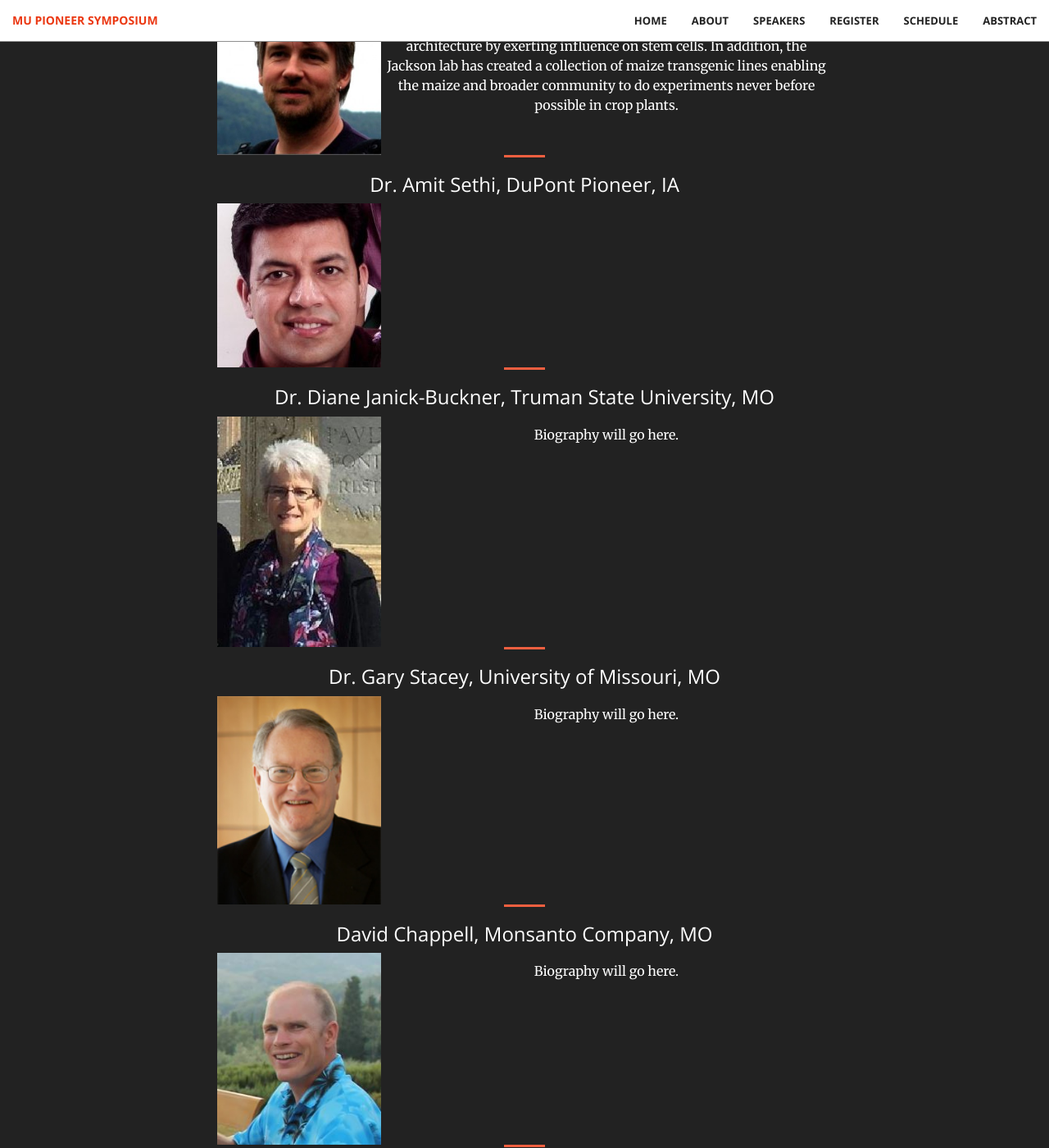
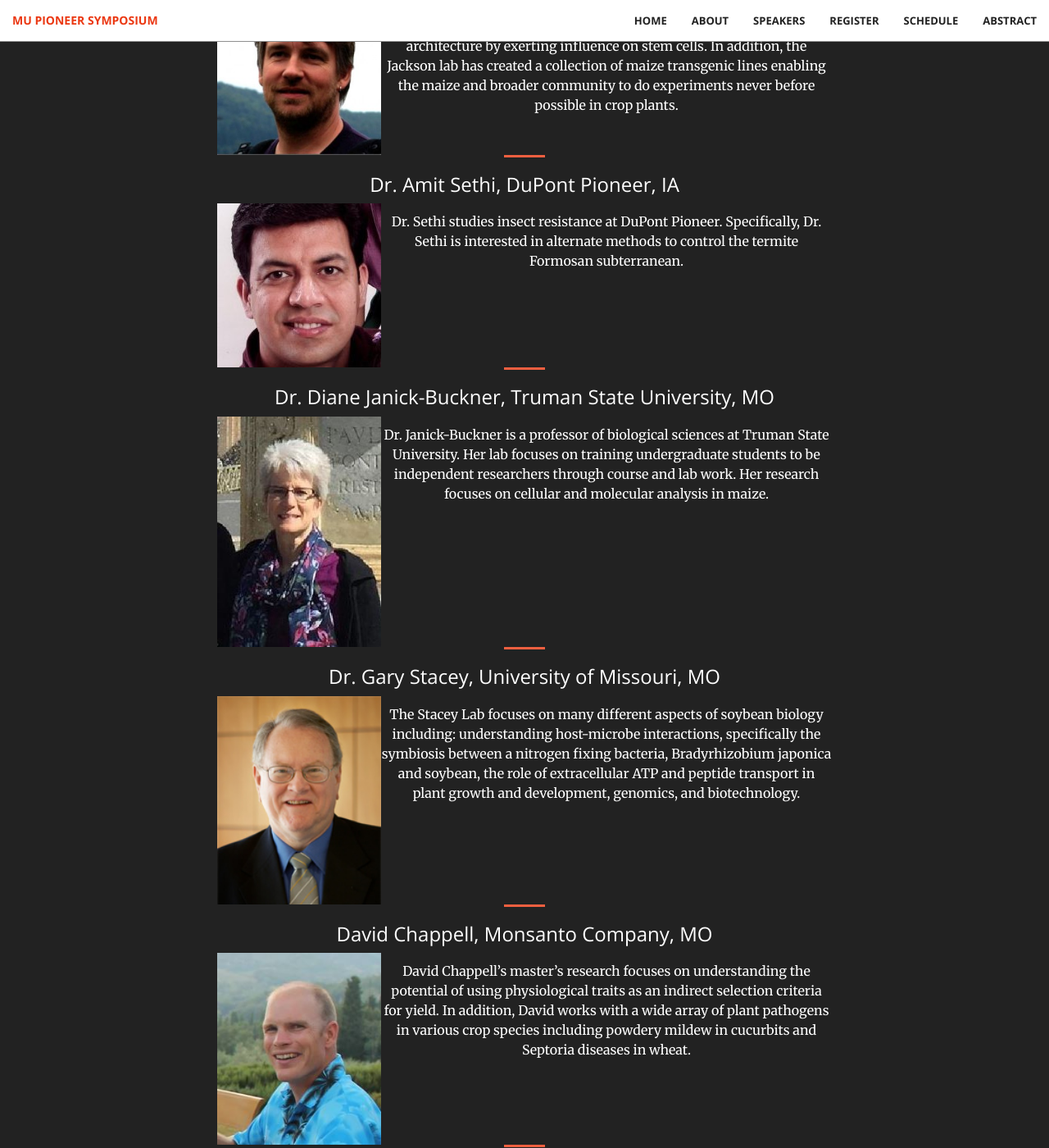
Before and after one commit to mupioneersymposium/mupioneersymposium.github.io, a Jekyll site: the page built from speakers.md, in a window 1280 px wide and 1400 px high, scrolled down 282 px. Shown: the whole window at 82% size. Built offline with Jekyll 4.4.1, drawn with Linux system fonts in a browser that asks for light colours.

Commit message:
Update speakers.md

```diff
--- a/speakers.md
+++ b/speakers.md
@@ -18,6 +18,7 @@ The Jackson Lab studies signals in cells that regulate growth and shape in plant
 
 <img src="/img/speaker2.png" alt="Dr. Amit Sethi Photo" width="200px" style="float: left" />
 
+Dr. Sethi studies insect resistance at DuPont Pioneer. Specifically, Dr. Sethi is interested in alternate methods to control the termite Formosan subterranean.
 
 
 <hr style="clear: both;" />
@@ -26,7 +27,7 @@ The Jackson Lab studies signals in cells that regulate growth and shape in plant
 
 <img src="/img/jb2.JPG" alt="Dr. Diane Janick-Buckner" width="200px" style="float: left" />
 
-Biography will go here.
+Dr. Janick-Buckner is a professor of biological sciences at Truman State University. Her lab focuses on training undergraduate students to be independent researchers through course and lab work. Her research focuses on cellular and molecular analysis in maize.
 
 <hr style="clear: both;" />
 
@@ -34,7 +35,7 @@ Biography will go here.
 
 <img src="/img/speaker3.jpeg" alt="Dr. Gary Stacey Photo" width="200px" style="float: left" />
 
-Biography will go here.
+The Stacey Lab focuses on many different aspects of soybean biology including: understanding host-microbe interactions, specifically the symbiosis between a nitrogen fixing bacteria, Bradyrhizobium japonica and soybean, the role of extracellular ATP and peptide transport in plant growth and development, genomics, and biotechnology.
 
 <hr style="clear: both;" />
 
@@ -42,6 +43,6 @@ Biography will go here.
 
 <img src="/img/davidC.JPG" alt="David Chappell Photo" width="200px" style="float: left" />
 
-Biography will go here.
+David Chappell’s master’s research focuses on understanding the potential of using physiological traits as an indirect selection criteria for yield. In addition, David works with a wide array of plant pathogens in various crop species including powdery mildew in cucurbits and Septoria diseases in wheat.
 
 <hr style="clear: both;" />
```
